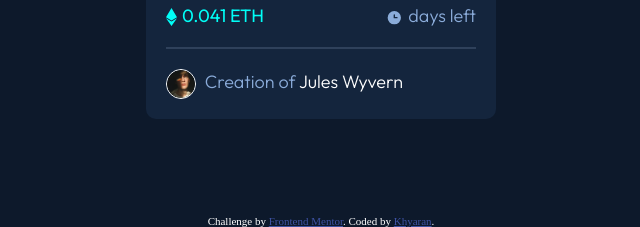
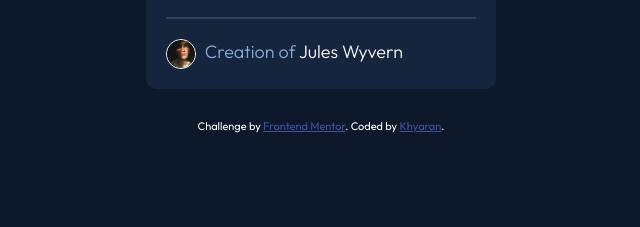
Before and after one commit to Kairan-C/NFT-preview-card-component-solution, a plain HTML site: page index.html in a window 1280 px wide. Shown: the part 573-800 px from the top of the page, without its empty margins (319-959 px from the left). Drawn offline with Linux system fonts and the light colour scheme.

Commit message:
Update styles.css

```diff
--- a/styles.css
+++ b/styles.css
@@ -22,16 +22,31 @@
 
   font-size: 62.5%;
 }
-
-body {
+/* body {
   height: 100vh;
   display: flex;
   align-items: center;
   justify-content: center;
   background-color: var(--card_bg_blue);
   margin: 0;
+} */
+
+/* correction suggested by https://github.com/bilalturkmen */
+body {
+  min-height: 100vh;
+  display: flex;
+  flex-direction: column;
+  align-items: center;
+  justify-content: center;
+  background-color: var(--card_bg_blue);
+  margin: 0;
+  font-family: var(--Outfit);
 }
-
+/*
+main {
+  flex-grow: 1;
+}
+*/
 .card {
   background-color: var(--main_bg_blue);
   max-width: 35rem;
@@ -92,7 +107,6 @@ body {
 .balance,
 .subheader,
 .description {
-  font-family: var(--Outfit);
   margin: 2rem 0 0 0;
 }
 .balance {
@@ -126,7 +140,6 @@ body {
   margin: 2rem 0;
 }
 .credits {
-  font-family: var(--Outfit);
   font-weight: 300;
   margin-bottom: 0;
 }
@@ -145,12 +158,20 @@ body {
   color: var(--Cyan);
 }
 
-.attribution {
+/*.attribution {
   position: absolute;
   bottom: 0%;
   font-size: 11px;
   text-align: center;
   color: var(--White);
+}*/
+
+/*correction suggested by https://github.com/bilalturkmen*/
+.attribution {
+  font-size: 11px;
+  color: var(--White);
+  height: 3rem;
+  margin-top: 3rem;
 }
 .attribution a {
   color: hsl(228, 45%, 44%);
```
